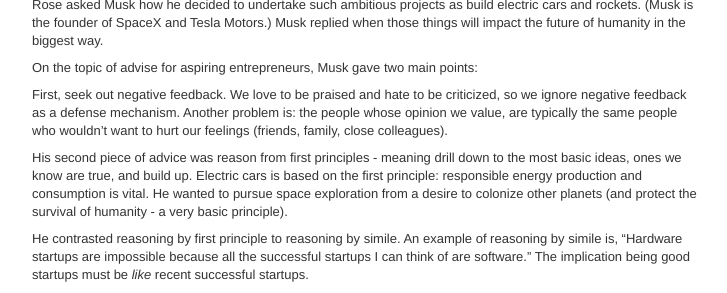
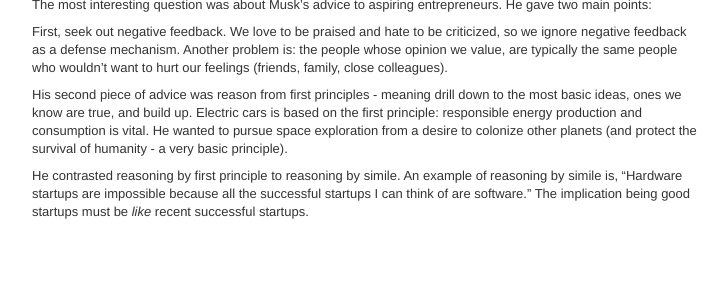
Before and after one commit to scottcarr/scottcarr.github.com, a Jekyll site: the page built from _posts/2012-9-26-reasoning-from-first-principles.md, in a window 1280 px wide, cut to the strip 683-976 px from the top of the page. Shown: the whole strip, without its empty margins (23-750 px from the left). Built offline with Jekyll 4.4.1, drawn with Linux system fonts in a browser that asks for light colours; after the commit the page ends 913 px from its top, so only the background shows below that.

Commit message:
editting content

```diff
--- a/_posts/2012-9-26-reasoning-from-first-principles.md
+++ b/_posts/2012-9-26-reasoning-from-first-principles.md
@@ -10,11 +10,8 @@
 
 <iframe width="560" height="315" src="http://www.youtube.com/embed/L-s_3b5fRd8" frameborder="0" allowfullscreen="allowfullscreen">Interview</iframe>
 
-Rose asked Musk how he decided to undertake such ambitious projects as build electric cars
-and rockets.  (Musk is the founder of SpaceX and Tesla Motors.) Musk replied
-when those things will impact the future of humanity in the biggest way.
-
-On the topic of advise for aspiring entrepreneurs, Musk gave two main points:
+The most interesting question was about Musk's advice to aspiring entrepreneurs.
+He gave two main points:
 
 First, seek out negative feedback.  We love to be praised and hate to be criticized,
 so we ignore negative feedback as a defense mechanism.  Another problem is:
```
